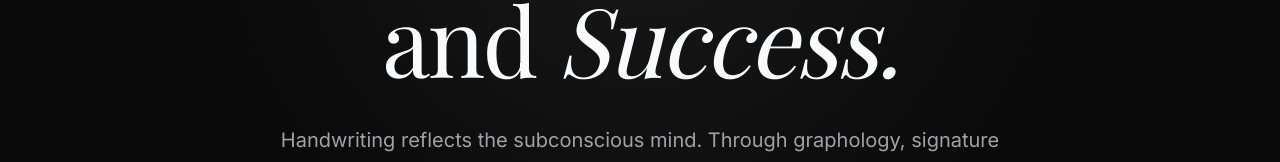
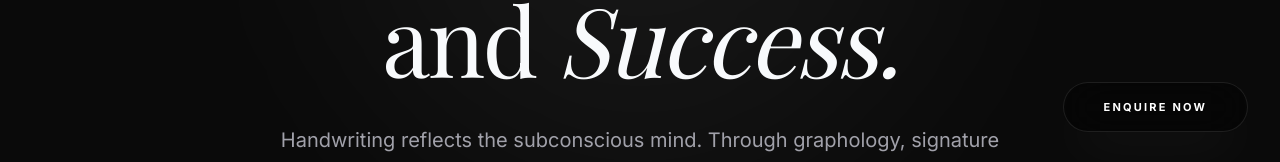
Before and after one commit to JARVIScp/Karmma-Occults, a React (Vite) app: page / in a window 1280 px wide. Shown: the part 636-798 px from the top of the page. Built offline with nearby package versions, Linux system fonts and the light colour scheme; a web font is replaced by a local one.

Commit message:
Update Enquire button style and add to App.jsx

```diff
--- a/src/App.jsx
+++ b/src/App.jsx
@@ -11,6 +11,7 @@ import WhoCanBenefit from './components/WhoCanBenefit';
 import CTA from './components/CTA';
 import Footer from './components/Footer';
 import ConsultationModal from './components/ConsultationModal';
+import EnquireButton from './components/EnquireButton';
 
 function App() {
   return (
@@ -27,6 +28,7 @@ function App() {
       <CTA />
       <Footer />
       <ConsultationModal />
+      <EnquireButton />
     </main>
   );
 }
--- /dev/null
+++ b/src/components/EnquireButton.jsx
@@ -0,0 +1,23 @@
+import React from 'react';
+import { motion, AnimatePresence } from 'framer-motion';
+import { MessageSquare } from 'lucide-react';
+
+const EnquireButton = () => {
+  return (
+    <motion.button
+      initial={{ opacity: 0, scale: 0.5, y: 50 }}
+      animate={{ opacity: 1, scale: 1, y: 0 }}
+      whileHover={{ scale: 1.1 }}
+      whileTap={{ scale: 0.9 }}
+      onClick={() => window.dispatchEvent(new CustomEvent('open-consultation'))}
+      className="fixed bottom-8 right-8 z-[100] px-10 py-4 rounded-full border border-white/10 bg-black/40 backdrop-blur-xl text-white font-bold text-[11px] tracking-[0.2em] uppercase transition-all duration-300 shadow-2xl shadow-white/5 cursor-pointer hover:bg-white hover:text-black hover:border-white group"
+    >
+      <span>Enquire Now</span>
+
+      {/* Subtle Glow Effect */}
+      <div className="absolute inset-0 rounded-full bg-white/20 blur-xl opacity-0 group-hover:opacity-100 transition-opacity pointer-events-none" />
+    </motion.button>
+  );
+};
+
+export default EnquireButton;
```
